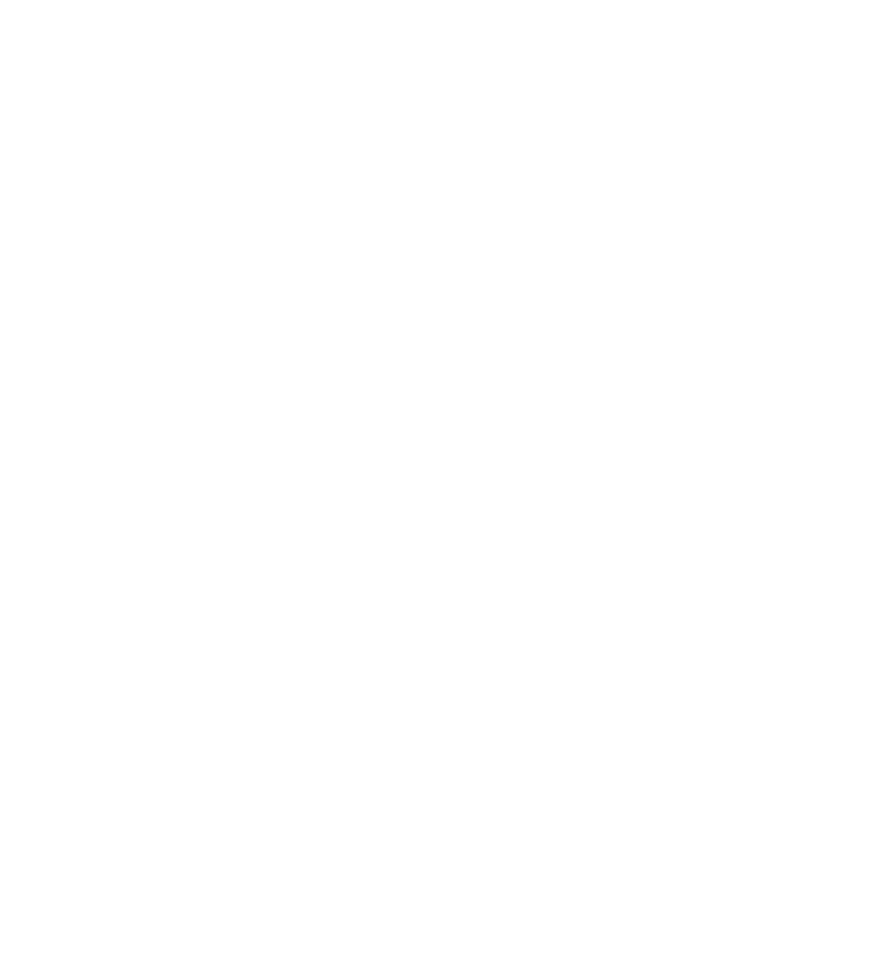
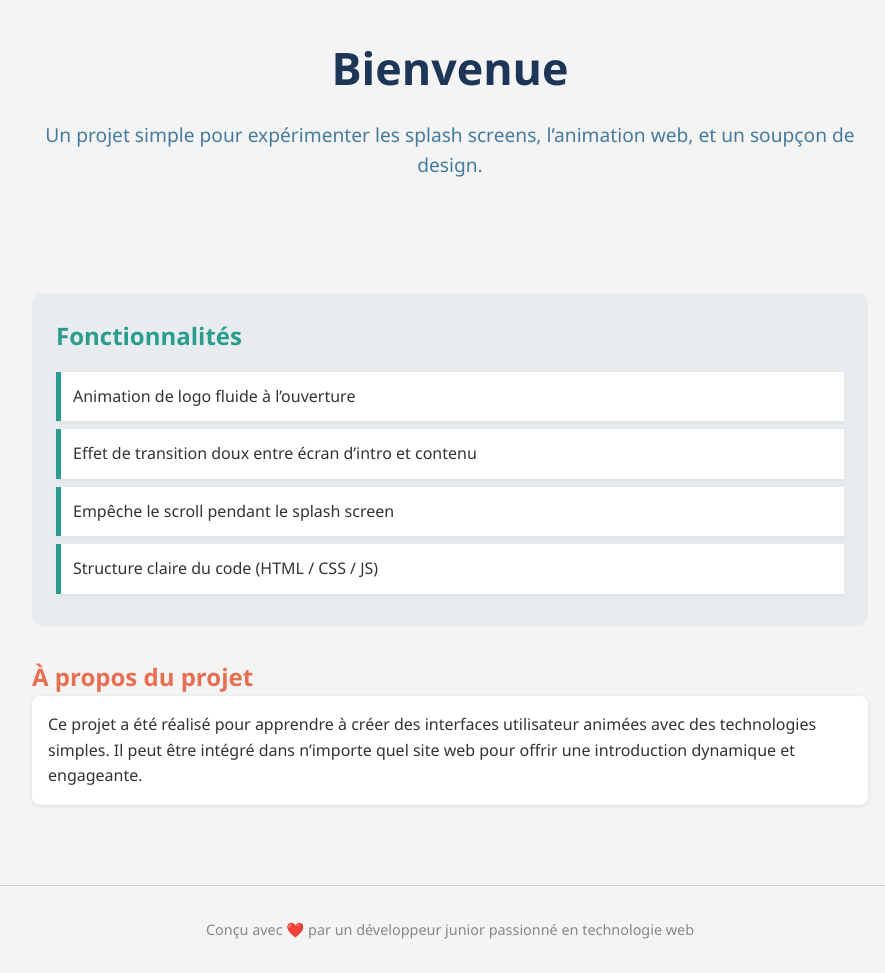
Before and after one commit to CGREGG001/simple-splash-screen, a plain HTML site: page index.html in a window 1280 px wide. Shown: the whole page, without its empty margins (190-1075 px from the left). Before the commit the page ends 800 px from the top, so only its background shows below. Drawn offline with Linux system fonts and the light colour scheme.

Commit message:
feat(index): add main HTML structure and base styling
- Added main content structure to index.html (basic layout, headings, sections, etc.)
- Created associated CSS styles for layout and presentation (colors, fonts, spacing)
- Added main.css to organize custom styles
- Imported base.css into main.css to separate reusable base styles

```diff
--- /dev/null
+++ b/css/base.css
@@ -0,0 +1,108 @@
+*,
+:before,
+:after {
+  padding: 0;
+  margin: 0;
+  box-sizing: border-box;
+}
+
+body {
+  font-family: "Segoe UI", Roboto, sans-serif;
+  line-height: 1.6;
+  background-color: #f4f4f4;
+  color: #333;
+  overflow: hidden;
+}
+
+header,
+main,
+footer {
+  max-width: 900px;
+  margin: 0 auto;
+  padding: 2rem;
+}
+
+.hero {
+  text-align: center;
+  margin-bottom: 3rem;
+
+  & h1 {
+    font-size: 2.8rem;
+    color: #1d3557;
+    margin-bottom: 1rem;
+  }
+
+  & p {
+    font-size: 1.2rem;
+    color: #457b9d;
+  }
+}
+
+.site-content {
+  .site-content__features {
+    background: #e9ecef;
+    padding: 1.5rem;
+    border-radius: 10px;
+    margin-bottom: 2rem;
+
+    & h2 {
+      color: #2a9d8f;
+      margin-bottom: 1rem;
+    }
+
+    & ul {
+      list-style: none;
+      padding: 0;
+    }
+
+    & li {
+      background: #ffffff;
+      margin: 0.5rem 0;
+      padding: 0.75rem;
+      border-left: 5px solid #2a9d8f;
+      box-shadow: 0 2px 5px rgba(0, 0, 0, 0.05);
+    }
+  }
+
+  .site-content__about {
+    margin-bottom: 3rem;
+
+    & h2 {
+      color: #e76f51;
+    }
+
+    & p {
+      background: #fff;
+      padding: 1rem;
+      border-radius: 8px;
+      box-shadow: 0 1px 4px rgba(0, 0, 0, 0.1);
+    }
+  }
+}
+
+.footer {
+  text-align: center;
+  font-size: 0.9rem;
+  color: #888;
+  padding-top: 2rem;
+  border-top: 1px solid #ccc;
+}
+
+@media (max-width: 768px) {
+  header,
+  main,
+  footer {
+    padding: 1rem;
+  }
+
+  .hero h1 {
+    font-size: 2rem;
+  }
+}
+
+@media (prefers-reduced-motion: reduce) {
+  * {
+    animation: none !important;
+    transition: none !important;
+  }
+}
--- /dev/null
+++ b/css/main.css
@@ -0,0 +1 @@
+@import "base.css";
--- a/index.html
+++ b/index.html
@@ -8,10 +8,41 @@
     <meta name="description"
         content="Projet de splash screen animé en HTML, CSS et JavaScript avec transition fluide vers un contenu web stylisé.">
     <link rel="icon" type="image/x-icon" href="favicon.ico">
+    <link rel="stylesheet" href="./css/main.css">
 </head>
 
 <body>
+    <header>
+        <section class="hero">
+            <h1>Bienvenue</h1>
+            <p>Un projet simple pour expérimenter les splash screens, l’animation web, et un soupçon de design.</p>
+        </section>
+    </header>
 
+    <main class="site-content">
+        <section class="site-content__features">
+            <h2>Fonctionnalités</h2>
+            <ul>
+                <li>Animation de logo fluide à l’ouverture</li>
+                <li>Effet de transition doux entre écran d’intro et contenu</li>
+                <li>Empêche le scroll pendant le splash screen</li>
+                <li>Structure claire du code (HTML / CSS / JS)</li>
+            </ul>
+        </section>
+
+        <section class="site-content__about">
+            <h2>À propos du projet</h2>
+            <p>
+                Ce projet a été réalisé pour apprendre à créer des interfaces utilisateur animées avec des technologies
+                simples.
+                Il peut être intégré dans n’importe quel site web pour offrir une introduction dynamique et engageante.
+            </p>
+        </section>
+    </main>
+
+    <footer class="footer">
+        <p>Conçu avec ❤️ par un développeur junior passionné en technologie web</p>
+    </footer>
 </body>
 
 </html>
```
Also changed, not shown: 1 other file.
